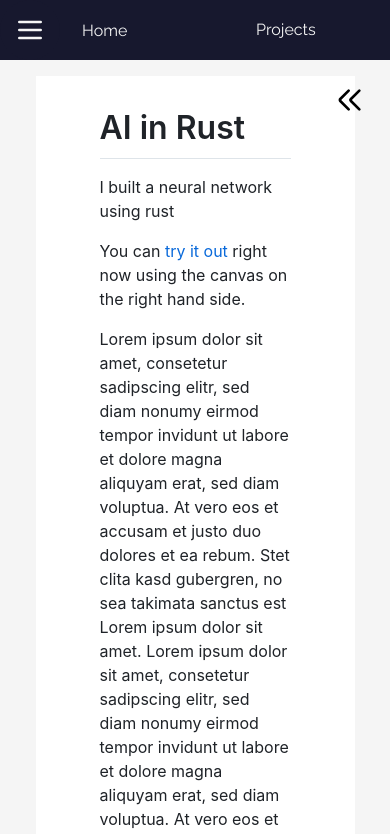
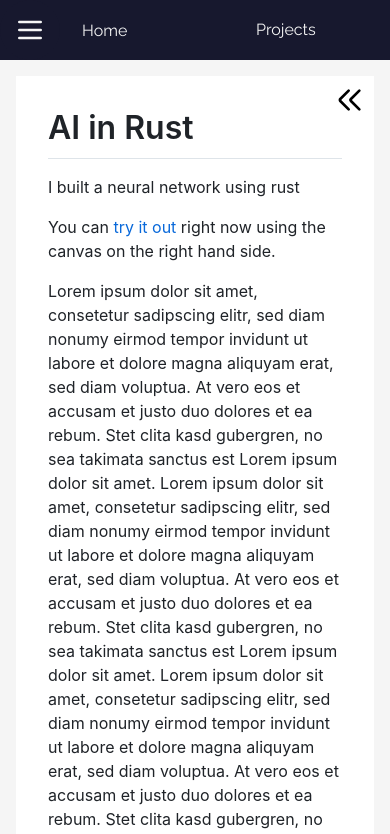
Before and after one commit to CorvinLogge/CorvinLogge.github.io, a Next.js app: page /projects/network in a window 390 px wide. Shown: the top 834 px of the page. Built offline with nearby package versions, Linux system fonts and the light colour scheme.

Commit message:
added a media query to test it

```diff
--- a/src/app/layout.tsx
+++ b/src/app/layout.tsx
@@ -4,8 +4,18 @@ import "github-markdown-css/github-markdown-light.css"
 import "highlight.js/styles/github.css"
 import "@/global.css"
 import {Raleway} from "next/font/google"
+import {Metadata, Viewport} from "next";
 
 const inter = Raleway({subsets: ["latin"]})
+
+export const metadata: Metadata = {
+    title: 'Portfolio',
+}
+
+export const viewport: Viewport = {
+    width: 'device-width',
+    initialScale: 1,
+}
 
 export default function RootLayout({
                                        children,
@@ -14,13 +24,9 @@ export default function RootLayout({
 }>) {
     return (
         <html className={inter.className}>
-        <head>
-            <title>Portfolio</title>
-            <meta name="viewport" content="width=device-width, initial-scale=1.0"/>
-        </head>
         <body>
         <div>
-        <Sidebar/>
+            <Sidebar/>
             {children}
         </div>
         </body>
--- a/src/app/projects/projectpage.module.css
+++ b/src/app/projects/projectpage.module.css
@@ -40,7 +40,7 @@
 
     word-wrap: break-word;
 
-    transition: margin var(--animation-speed);
+    transition: margin 0s;
 
     overflow-x: hidden;
 }
@@ -108,16 +108,19 @@
 }
 
 .previewCheckbox:checked ~ .ProjectPageRoot .Article {
+    transition: margin 0s var(--animation-speed);
+
     margin-left: 0;
     margin-right: 0;
 }
 
 @media (max-width: 1500px) {
     .ProjectPageRoot {
-        max-width: 90%;
+        max-width: 100%;
     }
 
     .Preview {
+        padding: 2rem;
         max-width: 100%;
     }
 
@@ -135,7 +138,7 @@
         transition: var(--animation-speed) 0s linear, margin 0s 0s, padding 0s 0s;
 
         margin: 1rem;
-        padding: 2rem 4rem 2rem 4rem;
+        padding: 2rem;
 
         max-width: 100%;
 
--- a/src/components/Network/GuessButton.tsx
+++ b/src/components/Network/GuessButton.tsx
@@ -3,6 +3,17 @@ import {Dispatch, SetStateAction} from "react";
 interface Properties {
     className?: string
     setResult?: Dispatch<SetStateAction<number>>
+}
+
+// https://stackoverflow.com/a/60782610
+function _arrayBufferToBase64( buffer: number[] ) {
+    let binary = '';
+    const bytes = new Uint8Array(buffer);
+    const len = bytes.byteLength;
+    for (let i = 0; i < len; i++) {
+        binary += String.fromCharCode( bytes[ i ] );
+    }
+    return window.btoa( binary );
 }
 
 function GuessButton({className = "", setResult}: Properties) {
@@ -24,7 +35,7 @@ function GuessButton({className = "", setResult}: Properties) {
 
         let json = {
             network_id: "23042024123942",
-            image: btoa(String.fromCharCode.apply(null, pixels))
+            image: _arrayBufferToBase64(pixels)
         };
 
         let url = `${process.env.NEXT_PUBLIC_NEURAL_NETWORK_URL}`;
@@ -46,9 +57,10 @@ function GuessButton({className = "", setResult}: Properties) {
             if (setResult) {
                 setResult(handleResult(res))
             }
-        }).catch(() => {
+        }).catch((reason) => {
+            console.error(reason);
             if (setResult) {
-                setResult(-1)
+                setResult(-1);
             }
         })
     }
```
